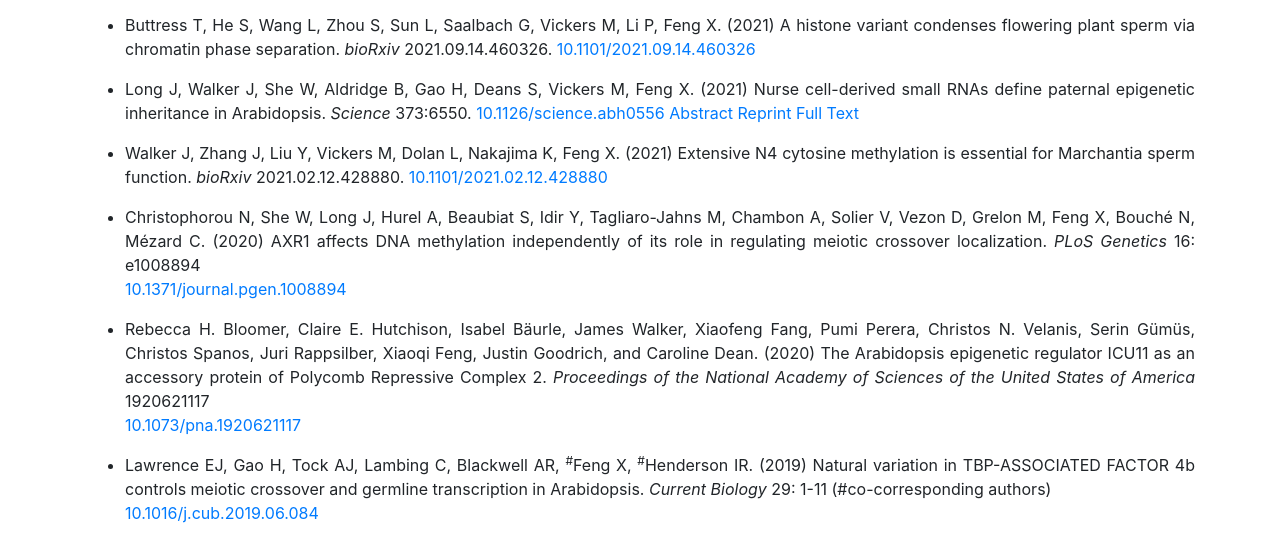
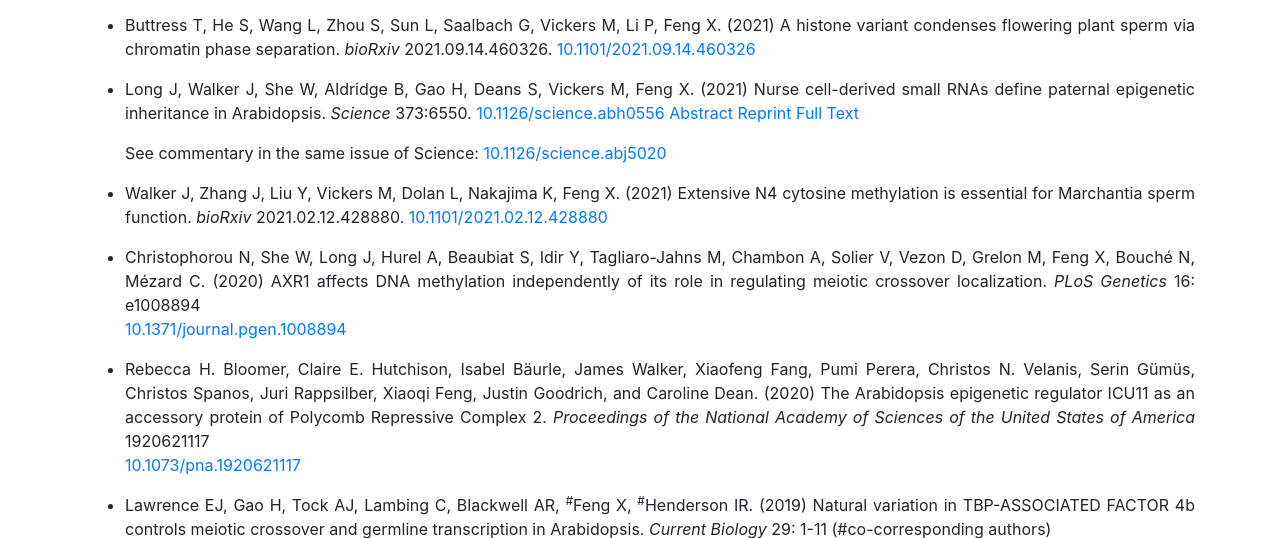
Before and after one commit to martinjvickers/website, a website: page Publications.html in a window 1280 px wide. Shown: the part 235-773 px from the top of the page. Drawn offline with Linux system fonts and the light colour scheme; no server answers.

Commit message:
Added comment to paper

```diff
--- a/Publications.html
+++ b/Publications.html
@@ -75,7 +75,9 @@
 
           <li><p>Buttress T, He S, Wang L, Zhou S, Sun L, Saalbach G, Vickers M,  Li P,  Feng X.  (2021) A histone variant condenses flowering plant sperm via chromatin phase separation. <i>bioRxiv</i> 2021.09.14.460326. <a href="https://doi.org/10.1101/2021.09.14.460326">10.1101/2021.09.14.460326</a></p></li>
 
-          <li><p>Long J, Walker J, She W, Aldridge B, Gao H, Deans S, Vickers M, Feng X. (2021) Nurse cell-derived small RNAs define paternal epigenetic inheritance in Arabidopsis. <i>Science</i> 373:6550. <a href="https://doi.org/10.1126/science.abh0556">10.1126/science.abh0556</a> <a href=" http://science.sciencemag.org/cgi/content/abstract/373/6550/eabh0556?ijkey=2d28FFSuJejss&keytype=ref&siteid=sci"> Abstract </a> <a href="http://science.sciencemag.org/cgi/rapidpdf/373/6550/eabh0556?ijkey=2d28FFSuJejss&keytype=ref&siteid=sci"> Reprint </a> <a href="http://science.sciencemag.org/cgi/content/full/373/6550/eabh0556?ijkey=2d28FFSuJejss&keytype=ref&siteid=sci"> Full Text</a></p></li>
+          <li><p>Long J, Walker J, She W, Aldridge B, Gao H, Deans S, Vickers M, Feng X. (2021) Nurse cell-derived small RNAs define paternal epigenetic inheritance in Arabidopsis. <i>Science</i> 373:6550. <a href="https://doi.org/10.1126/science.abh0556">10.1126/science.abh0556</a> <a href=" http://science.sciencemag.org/cgi/content/abstract/373/6550/eabh0556?ijkey=2d28FFSuJejss&keytype=ref&siteid=sci"> Abstract </a> <a href="http://science.sciencemag.org/cgi/rapidpdf/373/6550/eabh0556?ijkey=2d28FFSuJejss&keytype=ref&siteid=sci"> Reprint </a> <a href="http://science.sciencemag.org/cgi/content/full/373/6550/eabh0556?ijkey=2d28FFSuJejss&keytype=ref&siteid=sci"> Full Text</a></p>
+
+          <p>See commentary in the same issue of Science: <a href="https://doi.org/10.1126/science.abj5020">10.1126/science.abj5020</a></p></li>
 
           <li><p>Walker J, Zhang J, Liu Y, Vickers M, Dolan L, Nakajima K, Feng X. (2021) Extensive N4 cytosine methylation is essential for Marchantia sperm function. <i>bioRxiv</i> 2021.02.12.428880. <a href="https://doi.org/10.1101/2021.02.12.428880">10.1101/2021.02.12.428880</a></p></li>
 
```
